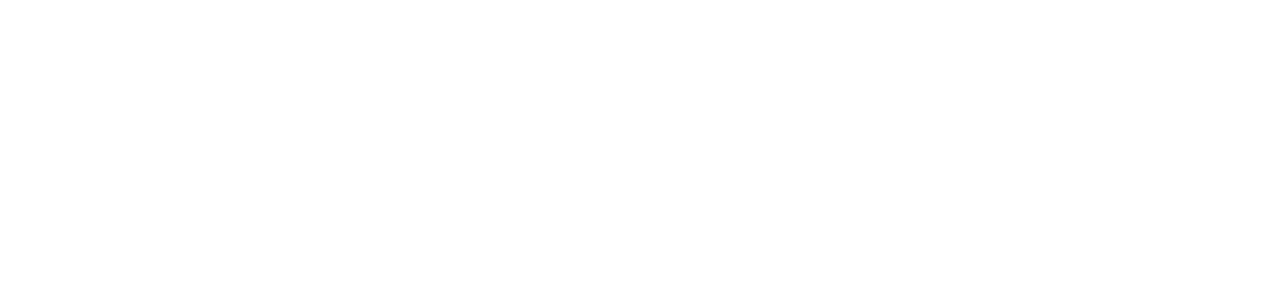
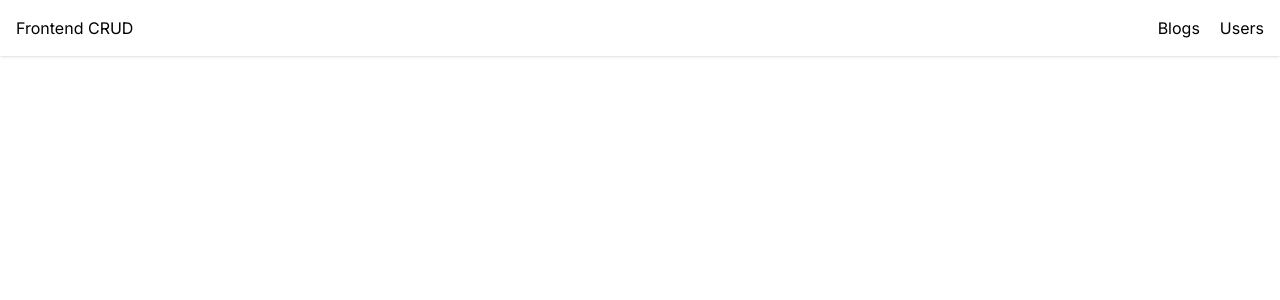
Before and after one commit to jeppung/frontend-challange, a Next.js app: page / in a window 1280 px wide. Shown: the top 300 px of the page. Built offline with nearby package versions, Linux system fonts and the light colour scheme.

Commit message:
feat: Adding initial header

```diff
--- a/src/app/page.tsx
+++ b/src/app/page.tsx
@@ -1,3 +1,19 @@
+import Link from "next/link";
+
 export default function Home() {
-  return <div></div>;
+  return (
+    <div>
+      <div className="shadow p-4">
+        <div className="container mx-auto flex justify-between">
+          <h1>Frontend CRUD</h1>
+          <nav>
+            <ul className="flex gap-x-5">
+              <Link href={""}>Blogs</Link>
+              <Link href={""}>Users</Link>
+            </ul>
+          </nav>
+        </div>
+      </div>
+    </div>
+  );
 }
```
